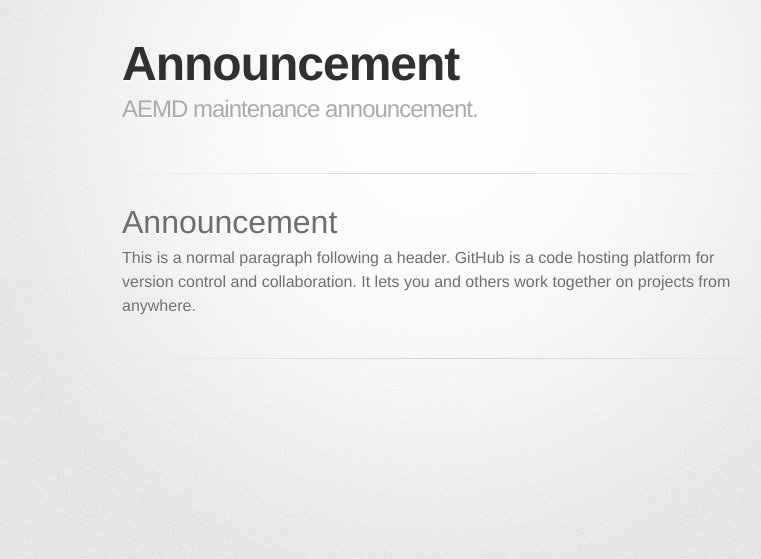
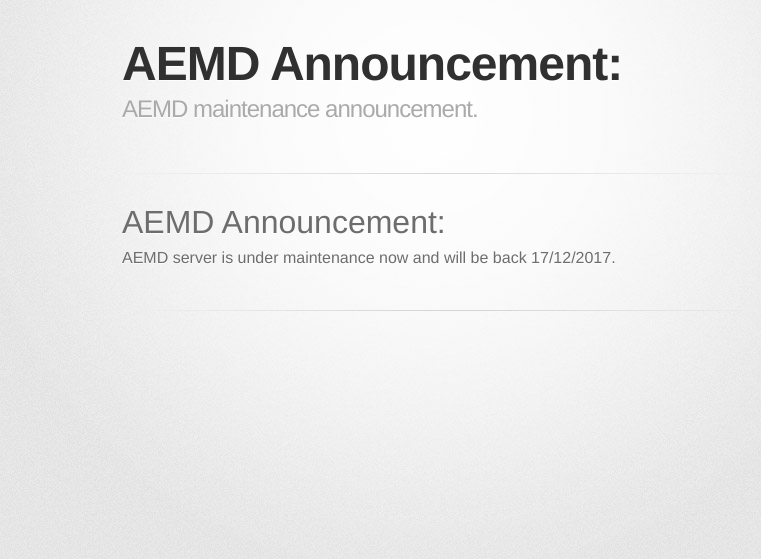
Before and after one commit to zhonghua-wang/zhonghua-wang.github.io, a Jekyll site: the page built from index.md, in a window 1280 px wide. Shown: the top 559 px of the page, without its empty margins (208-969 px from the left). Built offline with Jekyll 4.4.1, drawn with Linux system fonts in a browser that asks for light colours; some web fonts are replaced; our own code applies the rules of GitHub Pages for plain Markdown files.

Commit message:
fix error

```diff
--- a/index.md
+++ b/index.md
@@ -2,6 +2,6 @@
 layout: aemd
 ---
 
-# [](#header-1)Announcement
+# [](#header-1)AEMD Announcement:
 
-This is a normal paragraph following a header. GitHub is a code hosting platform for version control and collaboration. It lets you and others work together on projects from anywhere.
+AEMD server is under maintenance now and will be back 17/12/2017.
```
